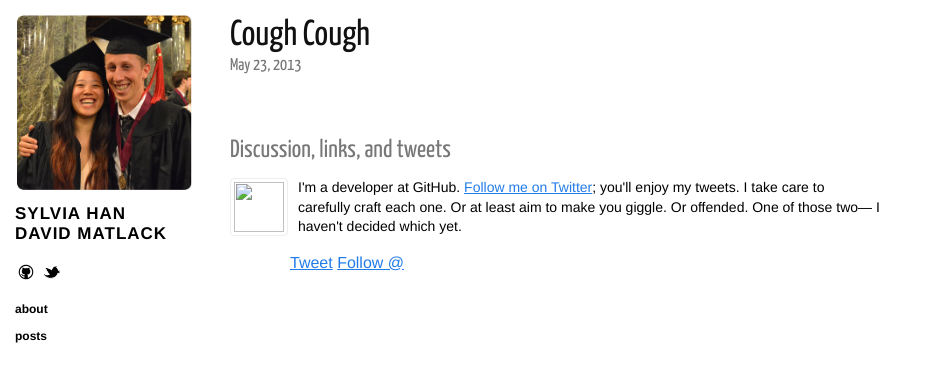
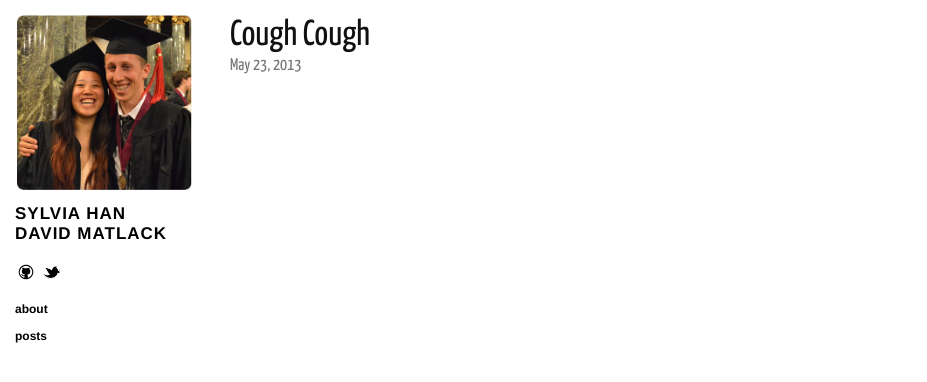
Before and after one commit to kasaharas/japan-blog, a Jekyll site: the page built from _posts/2013-05-23-cough-cough.md, in a window 1280 px wide. Shown: the top 382 px of the page, without its empty margins (0-927 px from the left). Built offline with Jekyll 4.4.1, drawn with Linux system fonts in a browser that asks for light colours; nearby versions of some CDN libraries; comment, search, counter and statistics services are not loaded.

Commit message:
Got rid of bio on post and included JB/setup

```diff
--- a/_layouts/post.html
+++ b/_layouts/post.html
@@ -1,6 +1,7 @@
 ---
 layout: layout
 ---
+{% include JB/setup %}
 
 <section class="content">
   <h1>
@@ -13,23 +14,4 @@
 
   {{ content }}
 
-  <!-- TODO: bio here -->
-  <section class="meta">
-    <h3>Discussion, links, and tweets</h3>
-    <section class="copy">
-      <a href="https://twitter.com/{{ site.twitter }}" target="_blank">
-        <img src="{{ site.gravatar_url }}?s=142" height="50" width="50" />
-      </a>
-
-      <p>
-        I'm a developer at GitHub. <a href="https://twitter.com/{{ site.twitter }}" target="_blank">Follow me on Twitter</a>;
-        you'll enjoy my tweets. I take care to carefully craft each one. Or at least aim to make
-        you giggle. Or offended. One of those two&mdash; I haven't decided which yet.
-      </p>
-
-      <a href="http://twitter.com/share" class="twitter-share-button" data-count="none" data-via="{{ site.twitter }}">Tweet</a>
-      <a href="http://twitter.com/{{ site.twitter }}" class="twitter-follow-button" data-show-count="false">Follow @{{ site.twitter }}</a>
-      <script src="http://platform.twitter.com/widgets.js" type="text/javascript"></script>
-    </section>
-  </section>
 </section>
```
